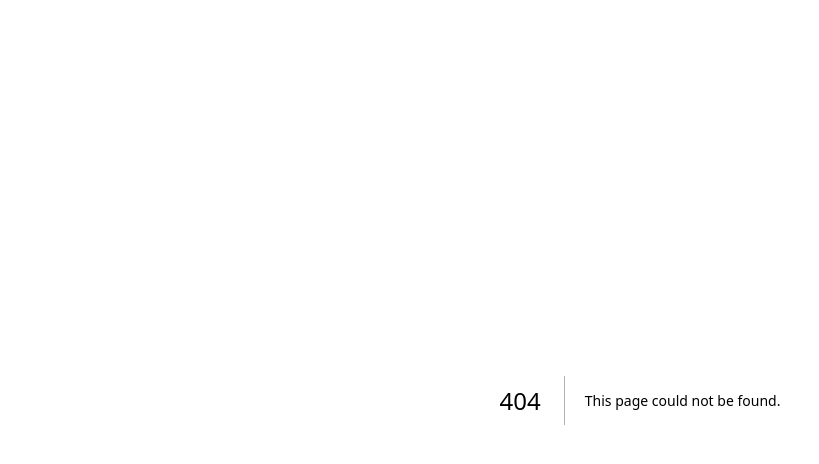
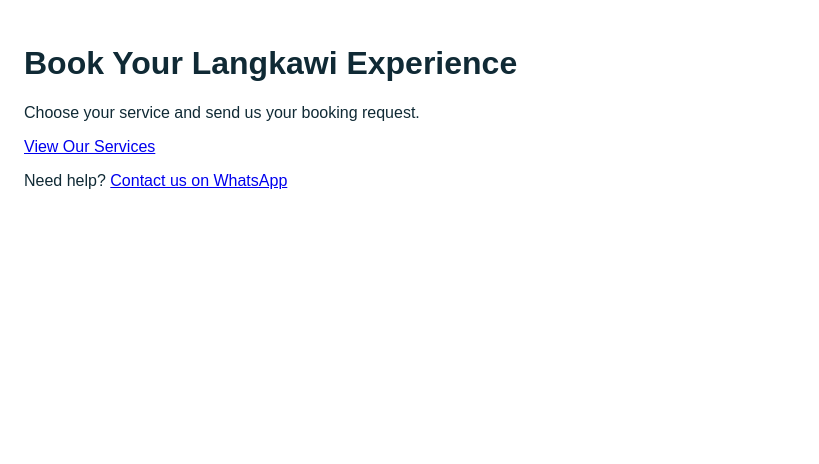
Before and after one commit to yaakoobsalleh/langkawi-gateway, a Next.js app: page /booking in a window 1280 px wide. Before the commit this address had no page. Shown: the top 464 px of the page, without its empty margins (0-819 px from the left). Built offline with nearby package versions, Linux system fonts and the light colour scheme.

Commit message:
Create page.tsx

```diff
--- /dev/null
+++ b/app/booking/page.tsx
@@ -0,0 +1,17 @@
+export default function BookingPage() {
+  return (
+    <main style={{ padding: 24, fontFamily: "Arial" }}>
+      <h1>Book Your Langkawi Experience</h1>
+      <p>Choose your service and send us your booking request.</p>
+
+      <a href="/#services">View Our Services</a>
+
+      <p>
+        Need help?{" "}
+        <a href="https://wa.me/60134204428">
+          Contact us on WhatsApp
+        </a>
+      </p>
+    </main>
+  );
+}
```
